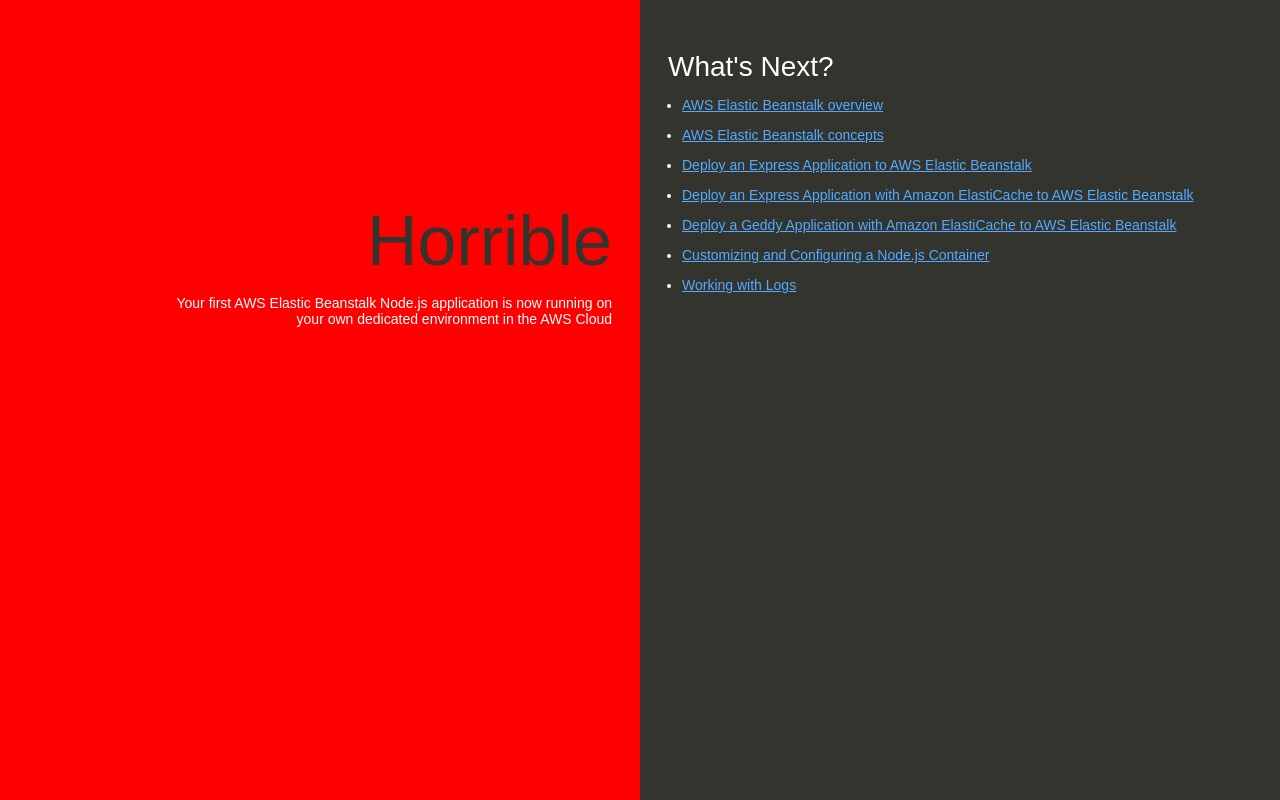
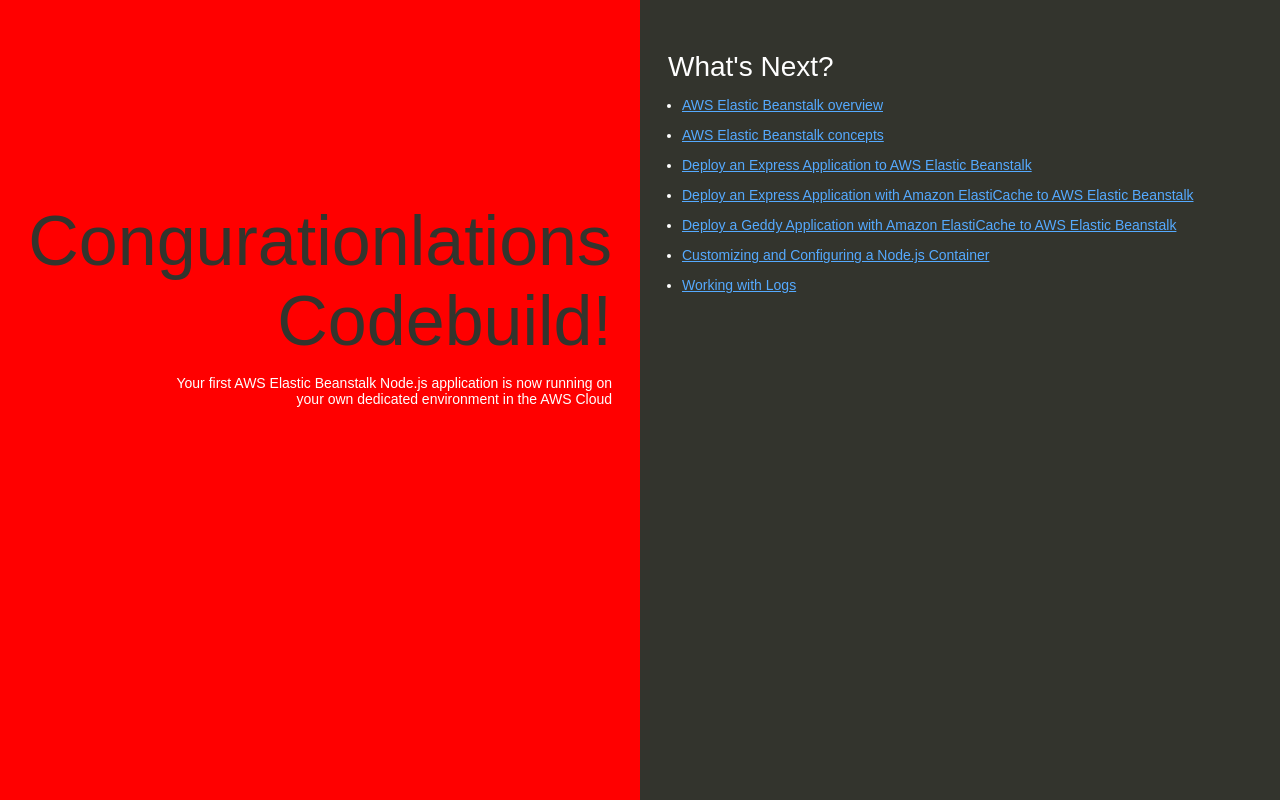
Before and after one commit to men16922/my-nodejs-app, a website: page index.html in a window 1280 px wide. Drawn offline with Linux system fonts and the light colour scheme.

Commit message:
Update index.html
update

```diff
--- a/index.html
+++ b/index.html
@@ -74,7 +74,7 @@
   </head>
   <body>
     <div class="textColumn">
-      <h1>Horrible</h1>
+      <h1>Congurationlations Codebuild!</h1>
       <p>Your first AWS Elastic Beanstalk Node.js application is now running on your own dedicated environment in the AWS Cloud</p>
     </div>
     <div class="linksColumn">
```
